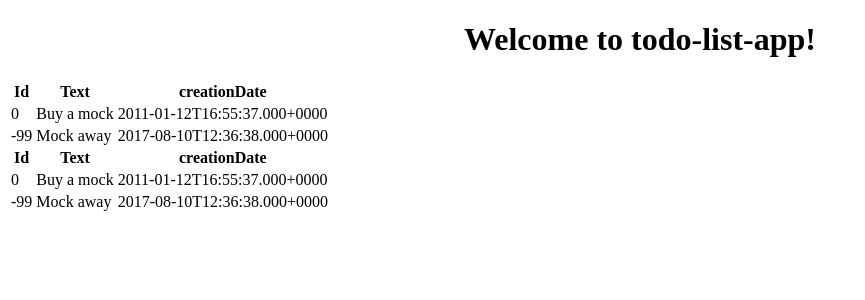
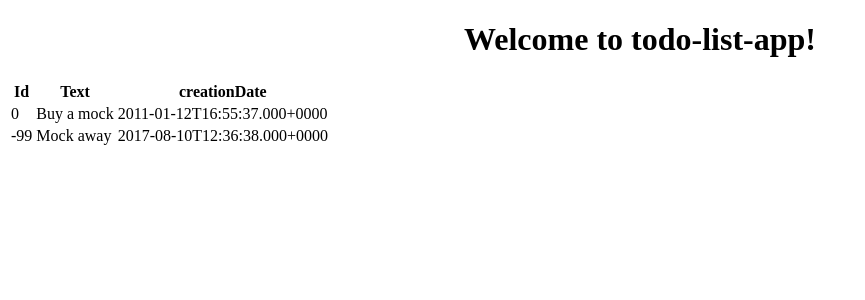
Before and after one commit to voidpumpkin/todo-list-app, an Angular app: page / in a window 1280 px wide. Shown: the top 300 px of the page, without its empty margins (0-865 px from the left). Built offline with nearby package versions, Linux system fonts and the light colour scheme.

Commit message:
remove html mocks

```diff
--- a/src/app/todo-list/todo-list.component.html
+++ b/src/app/todo-list/todo-list.component.html
@@ -9,19 +9,4 @@
         <td>{{todoItem.text}}</td>
         <td>{{todoItem.creationDate}}</td>
     </tr>
-    <tr>
-        <th>Id</th>
-        <th>Text</th>
-        <th>creationDate</th>
-    </tr>
-    <tr>
-        <td>0</td>
-        <td>Buy a mock</td>
-        <td>2011-01-12T16:55:37.000+0000</td>
-    </tr>
-    <tr>
-        <td>-99</td>
-        <td>Mock away</td>
-        <td>2017-08-10T12:36:38.000+0000</td>
-    </tr>
 </table>
```
